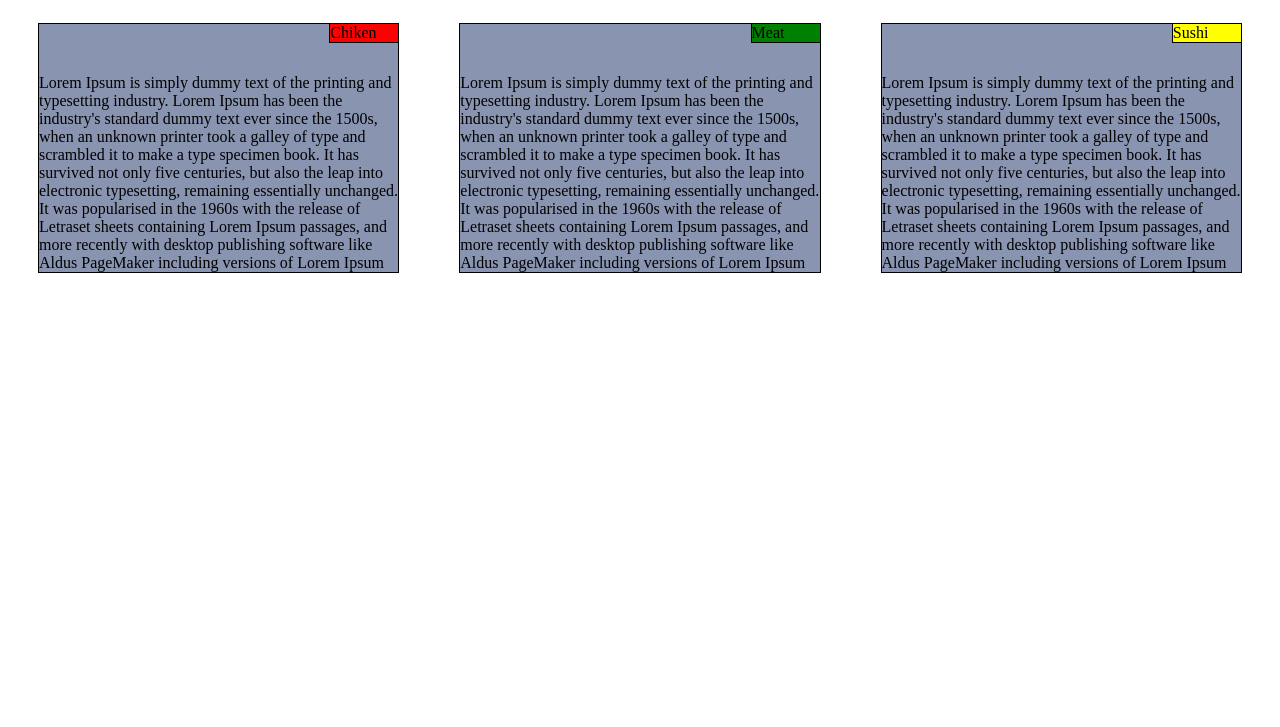
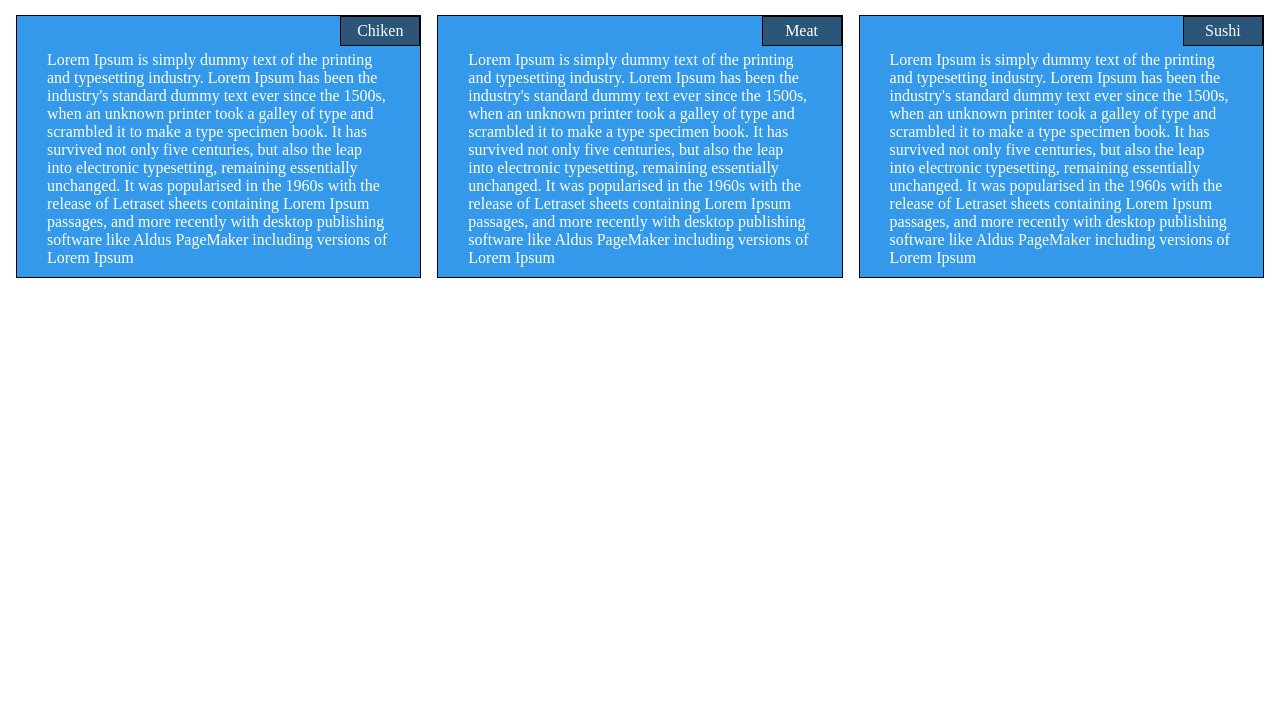
Before and after one commit to anastasyabol/test, a plain HTML site: page module2/index.html in a window 1280 px wide. Shown: the part 73-800 px from the top of the page. Drawn offline with Linux system fonts and the light colour scheme.

Commit message:
Rabotaet

```diff
--- a/module2/index.html
+++ b/module2/index.html
@@ -10,17 +10,37 @@
 <h1>Menu</h1>
 
 <div class="row">
-  <div class="col-lg-4 col-md-6 col-sm-12">
-   <p id="title1">Chiken </p>
-    <p class="p-text">Lorem Ipsum is simply dummy text of the printing and typesetting industry. Lorem Ipsum has been the industry's standard dummy text ever since the 1500s, when an unknown printer took a galley of type and scrambled it to make a type specimen book. It has survived not only five centuries, but also the leap into electronic typesetting, remaining essentially unchanged. It was popularised in the 1960s with the release of Letraset sheets containing Lorem Ipsum passages, and more recently with desktop publishing software like Aldus PageMaker including versions of Lorem Ipsum</p></div>
-  <div class="col-lg-4 col-md-6 col-sm-12">
-    <p id="title2">Meat</p>
-    <p class="p-text">  Lorem Ipsum is simply dummy text of the printing and typesetting industry. Lorem Ipsum has been the industry's standard dummy text ever since the 1500s, when an unknown printer took a galley of type and scrambled it to make a type specimen book. It has survived not only five centuries, but also the leap into electronic typesetting, remaining essentially unchanged. It was popularised in the 1960s with the release of Letraset sheets containing Lorem Ipsum passages, and more recently with desktop publishing software like Aldus PageMaker including versions of Lorem Ipsum </p></div>
-  <div class="col-lg-4 col-md-12 col-sm-12">
-    <p id="title3">Sushi</p>
-    <p class="p-text">Lorem Ipsum is simply dummy text of the printing and typesetting industry. Lorem Ipsum has been the industry's standard dummy text ever since the 1500s, when an unknown printer took a galley of type and scrambled it to make a type specimen book. It has survived not only five centuries, but also the leap into electronic typesetting, remaining essentially unchanged. It was popularised in the 1960s with the release of Letraset sheets containing Lorem Ipsum passages, and more recently with desktop publishing software like Aldus PageMaker including versions of Lorem Ipsum</p></div>
+
+  <div class="col-lg-4 col-md-6 col-sm-12 col">
+   <div id="content">
+      <div id="title" style="float: right ">Chiken </div>
+        <div style="clear: both"> </div>
+         <div class="p-text">
+          Lorem Ipsum is simply dummy text of the printing and typesetting industry. Lorem Ipsum has been the industry's standard dummy text ever since the 1500s, when an unknown printer took a galley of type and scrambled it to make a type specimen book. It has survived not only five centuries, but also the leap into electronic typesetting, remaining essentially unchanged. It was popularised in the 1960s with the release of Letraset sheets containing Lorem Ipsum passages, and more recently with desktop publishing software like Aldus PageMaker including versions of Lorem Ipsum
+        </div>
+      </div>
   </div>
 
+  <div class="col-lg-4 col-md-6 col-sm-12 col content">
+    <div id="content">
+      <div id="title" style="float: right">Meat </div>
+       <div style="clear: both"> </div>
+         <div class="p-text">
+      Lorem Ipsum is simply dummy text of the printing and typesetting industry. Lorem Ipsum has been the industry's standard dummy text ever since the 1500s, when an unknown printer took a galley of type and scrambled it to make a type specimen book. It has survived not only five centuries, but also the leap into electronic typesetting, remaining essentially unchanged. It was popularised in the 1960s with the release of Letraset sheets containing Lorem Ipsum passages, and more recently with desktop publishing software like Aldus PageMaker including versions of Lorem Ipsum
+      </div>
+    </div>
+  </div>
 
+  <div class="col-lg-4 col-md-12 col-sm-12 col content">
+    <div id="content">
+      <div id="title" style="float: right">Sushi </div>
+       <div style="clear: both"> </div>
+         <div class="p-text">
+      Lorem Ipsum is simply dummy text of the printing and typesetting industry. Lorem Ipsum has been the industry's standard dummy text ever since the 1500s, when an unknown printer took a galley of type and scrambled it to make a type specimen book. It has survived not only five centuries, but also the leap into electronic typesetting, remaining essentially unchanged. It was popularised in the 1960s with the release of Letraset sheets containing Lorem Ipsum passages, and more recently with desktop publishing software like Aldus PageMaker including versions of Lorem Ipsum
+    </div>
+   </div>
+  </div>
+
+  </div>
 </body>
 </html>
--- a/module2/styles.css
+++ b/module2/styles.css
@@ -5,58 +5,33 @@ body
   box-sizing: border-box;
 }
 
+h1 {text-align: center;
+  }
 
-p {
-  border: 1px solid black;
-  background-color: #8994b0;
+#content {
+  background-color: #3498eb;
+  color: white;
+ border: solid black 1px;
 }
 
-
-div {
-  position: relative;
+#title {
+  text-align: center;
+  width: 80px;
+  color: white;
+  background-color: #2b567a;
+  border: 1px solid black;
+  padding: 5px;
 
 }
-.p-text {
-padding-top: 50px;
-  margin-right: 30px;
-  margin-left: 30px;
-
+.p-text{
+  padding-left: 30px;
+  padding-right: 30px;
+  padding-bottom: 10px;
+  padding-top: 5px;
 }
 
-#title1 {
-  background: red;
-  float: right;
-  width: 70px;
-  height: 30px:;
-  position: absolute;
-  top: 0;
-  right: 0;
-  padding: 0;
-margin-right: 30px
+[class^="col"] {padding: 0.5em }
 
-}
-#title2 {
-  background: green;
-  float: right;
-  width: 70px;
-  height: 30px:;
-  position: absolute;
-  top: 0;
-  right: 0;
-  padding: 0;
-margin-right: 30px
-}
-#title3 {
-  background: yellow;
-  float: right;
-  width: 70px;
-  height: 30px:;
-  position: absolute;
-  top: 0;
-  right: 0;
-  padding: 0;
-margin-right: 30px
-}
 
 /* Simple Responsive Framework. */
 .row {
@@ -104,6 +79,9 @@ margin-right: 30px
   .col-lg-12 {
     width: 100%;
   }
+
+[class^="col"]:last-child { padding-right: 0.5rem }
+[class^="col"]:first-child { padding-left: .5rem }
 }
 
 /********** Medium devices only **********/
```
